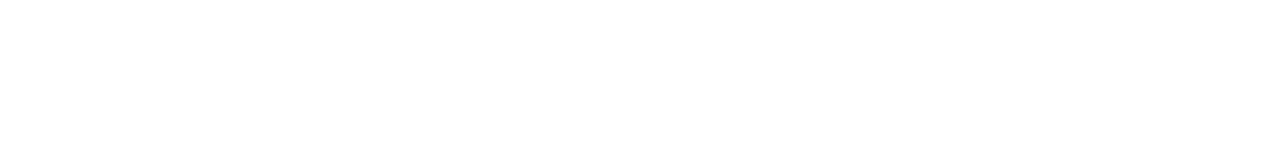
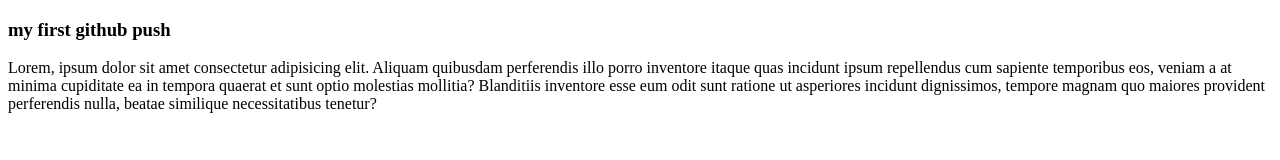
Before and after one commit to mdrashedkhan1432002/my-first-github-repo, a plain HTML site: page index.html in a window 1280 px wide. Drawn offline with Linux system fonts and the light colour scheme.

Commit message:
added my first html file

```diff
--- a/index.html
+++ b/index.html
@@ -6,6 +6,9 @@
   <title>my first github rep</title>
 </head>
 <body>
-
+  <div>
+    <h3>my first github push</h3>
+    <p>Lorem, ipsum dolor sit amet consectetur adipisicing elit. Aliquam quibusdam perferendis illo porro inventore itaque quas incidunt ipsum repellendus cum sapiente temporibus eos, veniam a at minima cupiditate ea in tempora quaerat et sunt optio molestias mollitia? Blanditiis inventore esse eum odit sunt ratione ut asperiores incidunt dignissimos, tempore magnam quo maiores provident perferendis nulla, beatae similique necessitatibus tenetur?</p>
+  </div>
 </body>
 </html>
```
